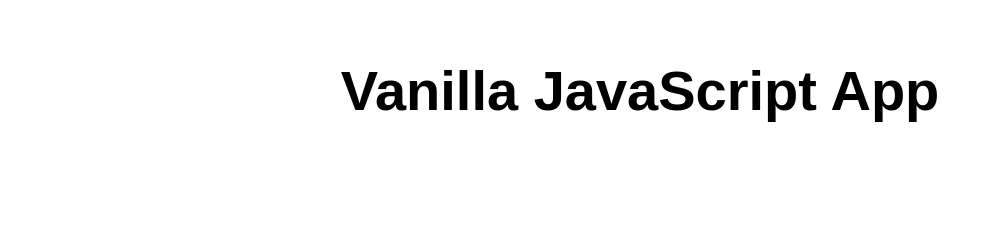
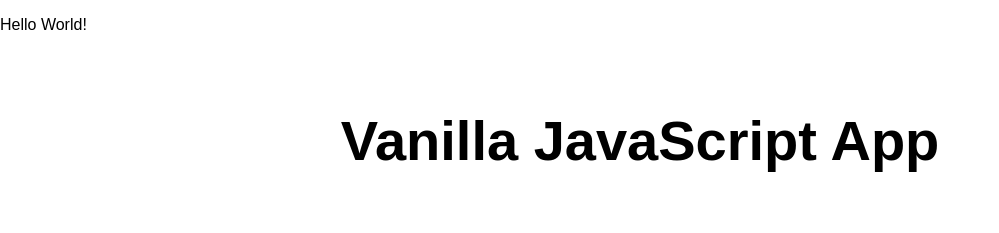
Before and after one commit to Anubhav-gangwal/my-first-static-web-app, a website: page src/index.html in a window 1280 px wide. Shown: the whole page, without its empty margins (0-999 px from the left). Drawn offline with Linux system fonts and the light colour scheme.

Commit message:
Update index.html

```diff
--- a/src/index.html
+++ b/src/index.html
@@ -5,7 +5,8 @@
   <meta charset="UTF-8">
   <meta name="viewport" content="width=device-width, initial-scale=1.0">
   <link rel="stylesheet" href="styles.css">
-  <title>Vanilla JavaScript App</title>
+  <title>IQVIA Azure static App</title>
+  <p>Hello World!</p>
 </head>
 
 <body>
```
